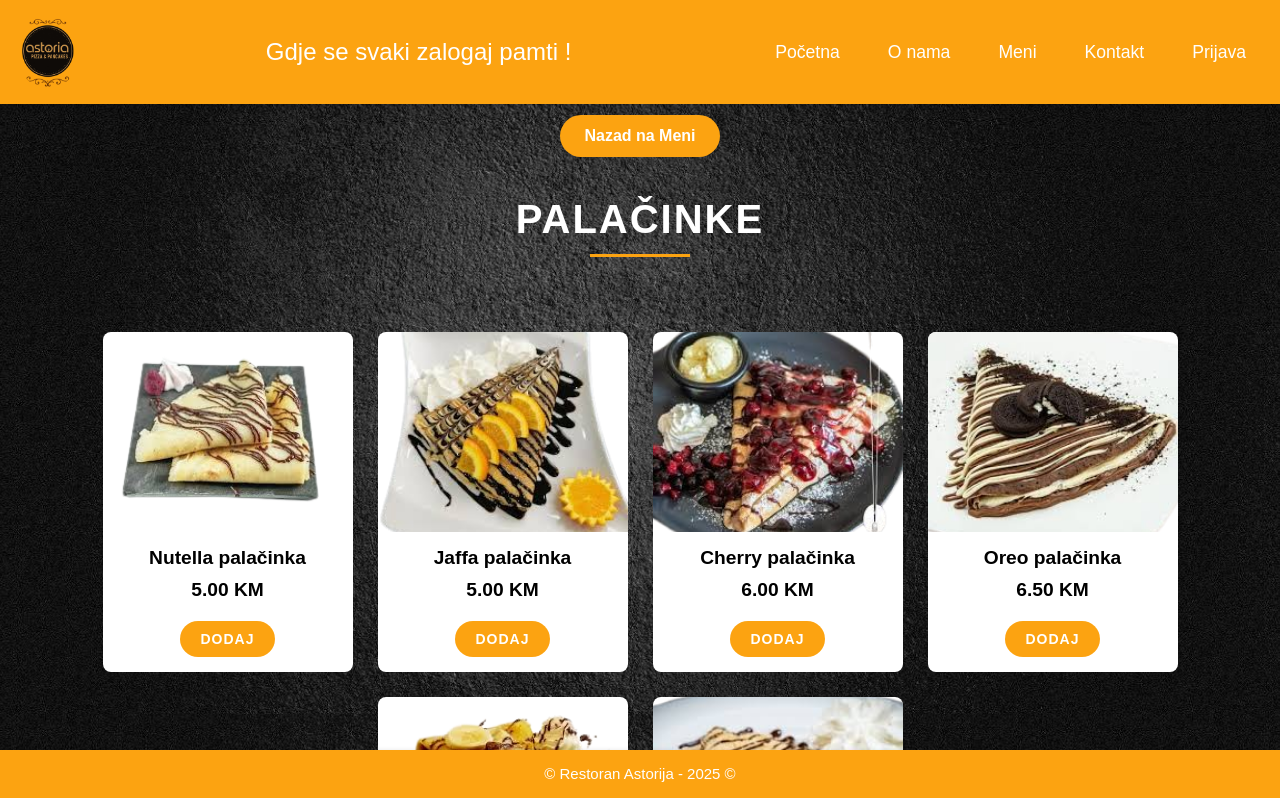
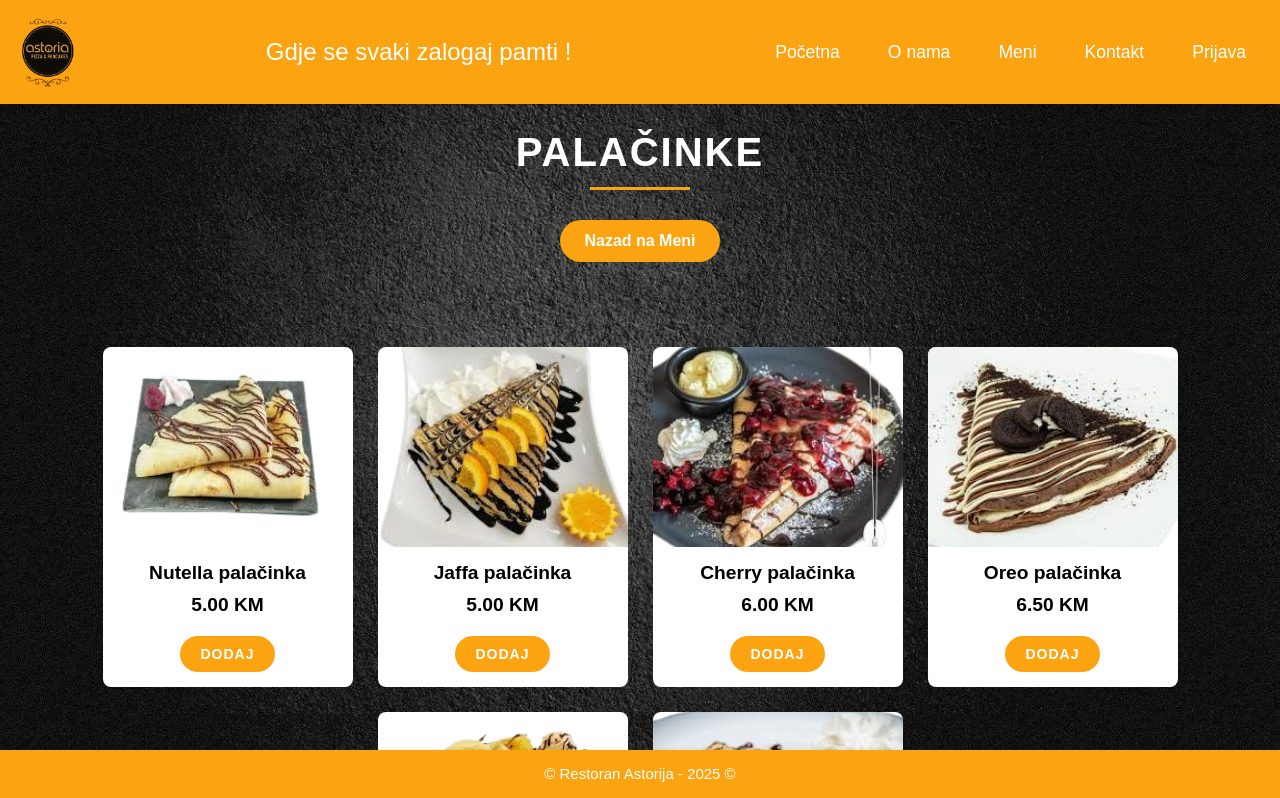
Before and after one commit to kemalbeganovic24/Restoran-Astoria, a React (Create React App) app: page /palacinke in a window 1280 px wide. Shown: the top 798 px of the page. Built offline with nearby package versions, Linux system fonts and the light colour scheme.

Commit message:
Update PalacinkePage.js

```diff
--- a/src/components/PalacinkePage.js
+++ b/src/components/PalacinkePage.js
@@ -22,10 +22,10 @@ function PalacinkePage() {
 
     return (
         <div className="meni-container">
+         <h2 className="section-title">Palačinke</h2>
             <button className="back-button" onClick={() => navigate('/meni')}>
                 Nazad na Meni
             </button>
-            <h2 className="section-title">Palačinke</h2>
             <div className="menu-cards-container">
                 {palacinkeJela.map((jelo, index) => (
                     <MenuCard
```
